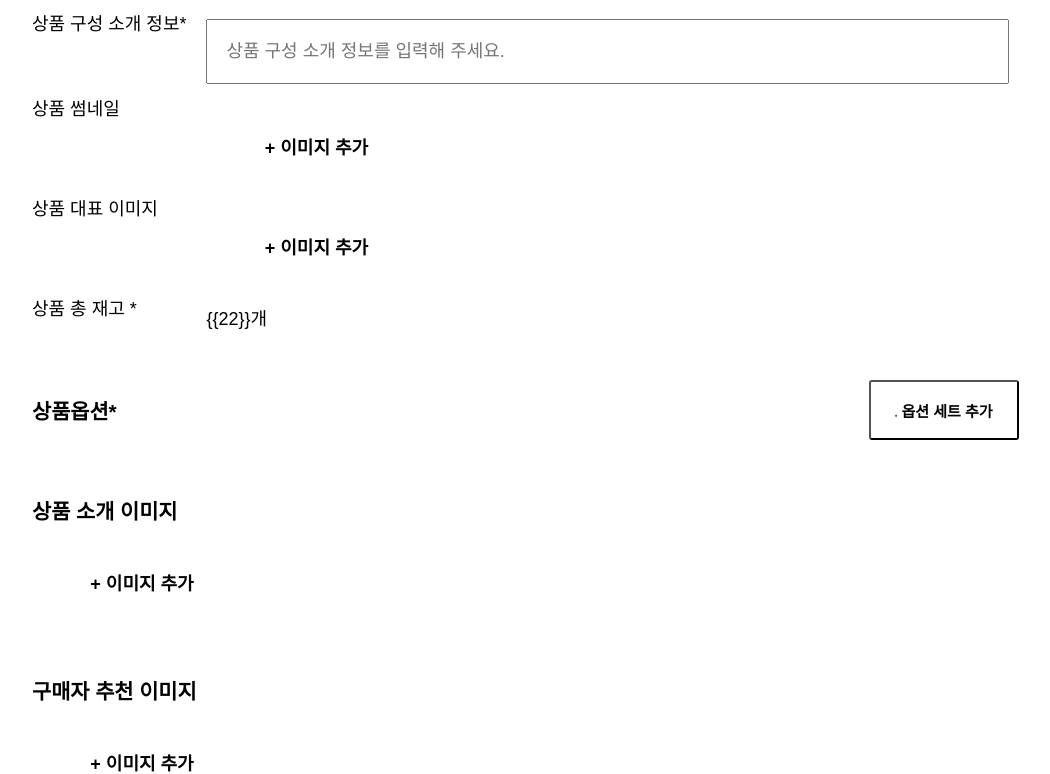
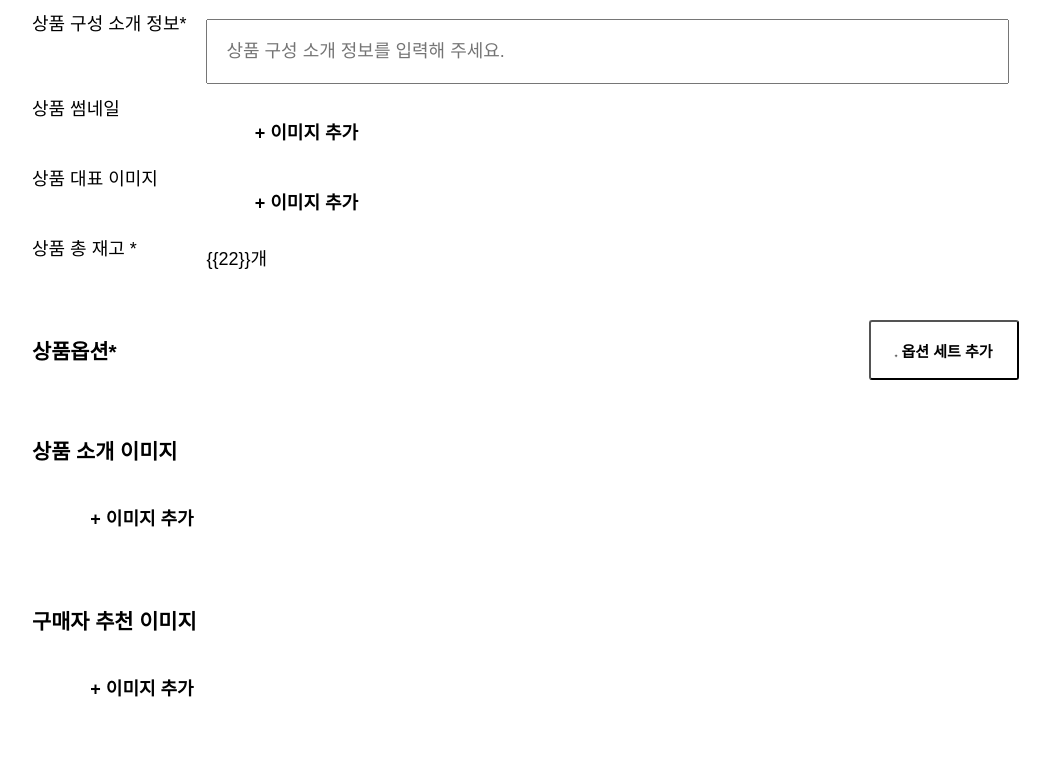
Before and after one commit to wantedPreOnboarding/19_02nd_slr_admin, a React (Create React App) app: page / in a window 1280 px wide. Shown: the part 1910-2684 px from the top of the page, without its empty margins (8-1058 px from the left). Built offline with nearby package versions, Linux system fonts and the light colour scheme.

Commit message:
Add - TableRow center prop으로 세로 중앙 정렬 및 일부 디자인 수정

```diff
--- a/src/Components/BuyerRecommendImg/BuyerRecommendImg.jsx
+++ b/src/Components/BuyerRecommendImg/BuyerRecommendImg.jsx
@@ -1,5 +1,5 @@
 import React from 'react';
-import { ImageUpload, Table, TableHeader } from 'Components';
+import { ImageUpload, Table, TableHeader, TableRow } from 'Components';
 
 const BuyerRecommendImg = () => {
   return (
@@ -7,7 +7,9 @@ const BuyerRecommendImg = () => {
       <TableHeader>
         <span>구매자 추천 이미지</span>
       </TableHeader>
-      <ImageUpload id="buyerFile" />
+      <TableRow pdLevel={5} center>
+        <ImageUpload id="buyerFile" />
+      </TableRow>
     </Table>
   );
 };
--- a/src/Components/ImageUpload/ImageUpload.jsx
+++ b/src/Components/ImageUpload/ImageUpload.jsx
@@ -1,6 +1,6 @@
 import React, { useState } from 'react';
-import { TableRow } from 'Components';
-import styles from './ImageUpload.module.css';
+import styles from './ImageUpload.module.scss';
+import { classNames } from 'utils';
 
 const ImageUpload = ({ id }) => {
   const [imageList, setImageList] = useState([]);
@@ -18,9 +18,17 @@ const ImageUpload = ({ id }) => {
   };
 
   return (
-    <TableRow className={styles.tableFileRow}>
-      <label htmlFor={id}> + 이미지 추가</label>
-      <input type="file" id={id} accept="image/*" onChange={handleFileUpload} />
+    <>
+      <label className={styles.tableImglabel} htmlFor={id}>
+        + 이미지 추가
+      </label>
+      <input
+        className={styles.tableImgInput}
+        type="file"
+        id={id}
+        accept="image/*"
+        onChange={handleFileUpload}
+      />
       <div>
         {imageList.map(item => (
           <div className={styles.tabelFileCol} key={item.id}>
@@ -30,12 +38,12 @@ const ImageUpload = ({ id }) => {
               className={styles.deleteBtn}
               onClick={() => hadleDeleImg(item.id)}
             >
-              <i className="fas fa-times" />
+              <i className={classNames('fas', 'fa-times', styles.icon)} />
             </button>
           </div>
         ))}
       </div>
-    </TableRow>
+    </>
   );
 };
 
--- a/src/Components/ImageUpload/ImageUpload.module.css
+++ b/src/Components/ImageUpload/ImageUpload.module.scss
@@ -1,11 +1,6 @@
 @value sirDPurple, sirTableBorderColor from 'styles/theme.css';
 
-.tableFileRow {
-  display: flex;
-  padding: 15px 10px;
-}
-
-.tableFileRow label {
+.tableImglabel {
   display: flex;
   align-items: center;
   justify-content: center;
@@ -19,7 +14,7 @@
   cursor: pointer;
 }
 
-.tableFileRow input[type='file'] {
+.tableImgInput[type='file'] {
   position: absolute;
   width: 1px;
   height: 1px;
@@ -31,6 +26,18 @@
 .tabelFileCol {
   display: flex;
   padding-left: 20px;
+  align-items: center;
+  justify-content: space-between;
+  > span {
+    max-width: 250px;
+    white-space: nowrap;
+    overflow: hidden;
+    text-overflow: ellipsis;
+  }
+}
+
+.tabelFileCol:not(:last-child) {
+  padding-bottom: 10px;
 }
 
 .deleteBtn {
@@ -41,4 +48,12 @@
   border-radius: 20px;
   outline: 0;
   background: none;
+  position: relative;
 }
+
+.icon {
+  position: absolute;
+  top: 50%;
+  left: 50%;
+  transform: translate3d(-45%, -50%, 0);
+}
--- a/src/Components/ProductIntroImg/ProductIntroImg.jsx
+++ b/src/Components/ProductIntroImg/ProductIntroImg.jsx
@@ -1,5 +1,5 @@
 import React from 'react';
-import { ImageUpload, Table, TableHeader } from 'Components';
+import { ImageUpload, Table, TableHeader, TableRow } from 'Components';
 
 const ProductIntroImg = () => {
   return (
@@ -7,7 +7,9 @@ const ProductIntroImg = () => {
       <TableHeader>
         <span>상품 소개 이미지</span>
       </TableHeader>
-      <ImageUpload id="productFile" />
+      <TableRow pdLevel={5} center>
+        <ImageUpload id="productFile" />
+      </TableRow>
     </Table>
   );
 };
--- a/src/Components/Table/TableRow.jsx
+++ b/src/Components/Table/TableRow.jsx
@@ -4,7 +4,7 @@ import { Grid } from 'Components';
 import styles from './TableRow.module.scss';
 import commonStyles from 'styles/index.module.scss';
 
-const TableRow = ({ className, label, children, pdLevel }) => {
+const TableRow = ({ className, label, children, pdLevel, center }) => {
   return (
     <>
       {label && (
@@ -18,6 +18,7 @@ const TableRow = ({ className, label, children, pdLevel }) => {
           'tableItem',
           styles.tableValue,
           className,
+          center && styles.center,
           (pdLevel || pdLevel === 0) && commonStyles[paddingClassNameGenerator(pdLevel)]
         )}
         size={label ? 10 : 12}
--- a/src/Components/Table/TableRow.module.scss
+++ b/src/Components/Table/TableRow.module.scss
@@ -1,4 +1,9 @@
 @value sirLGray, sirTableBorderColor, sirTablePd, m from 'styles/theme.css';
+
+.center {
+  display: flex;
+  align-items: center;
+}
 
 :global(.tableItem).tableLabel {
   padding: sirTablePd;
```
